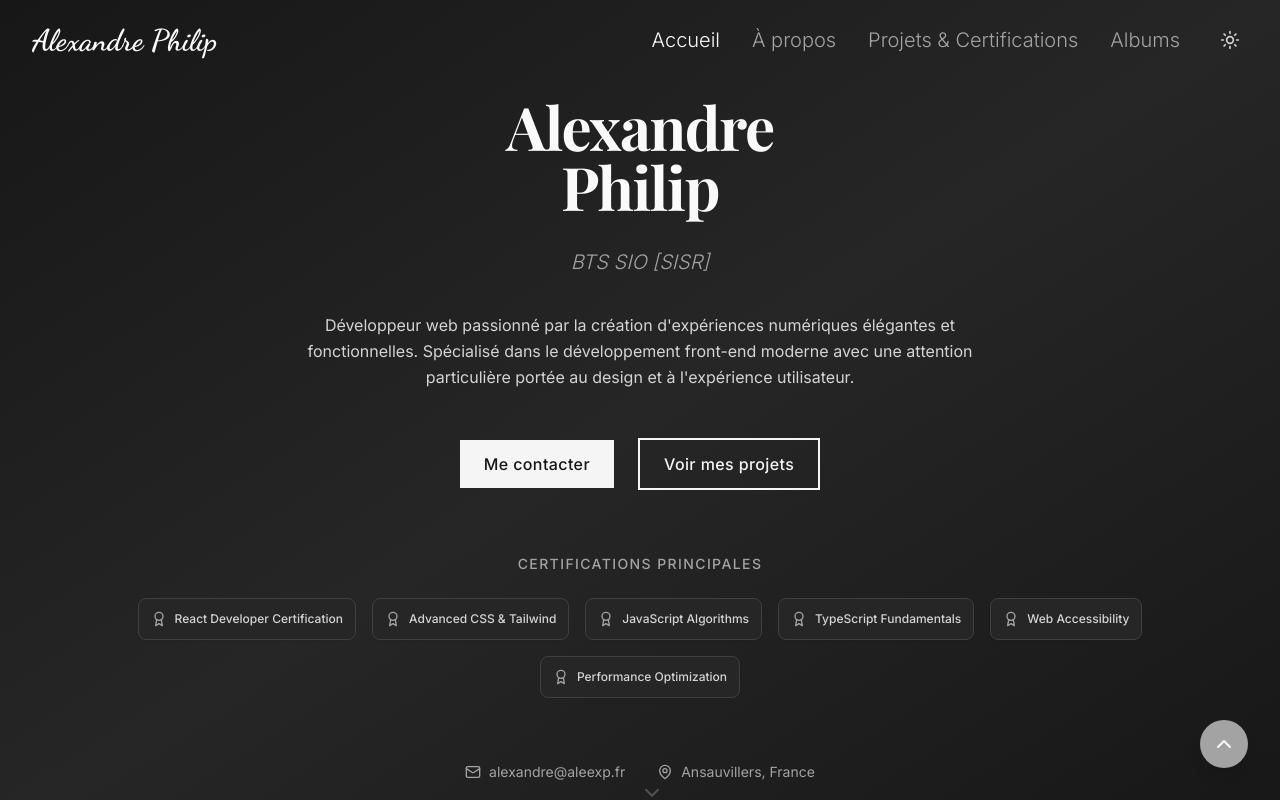
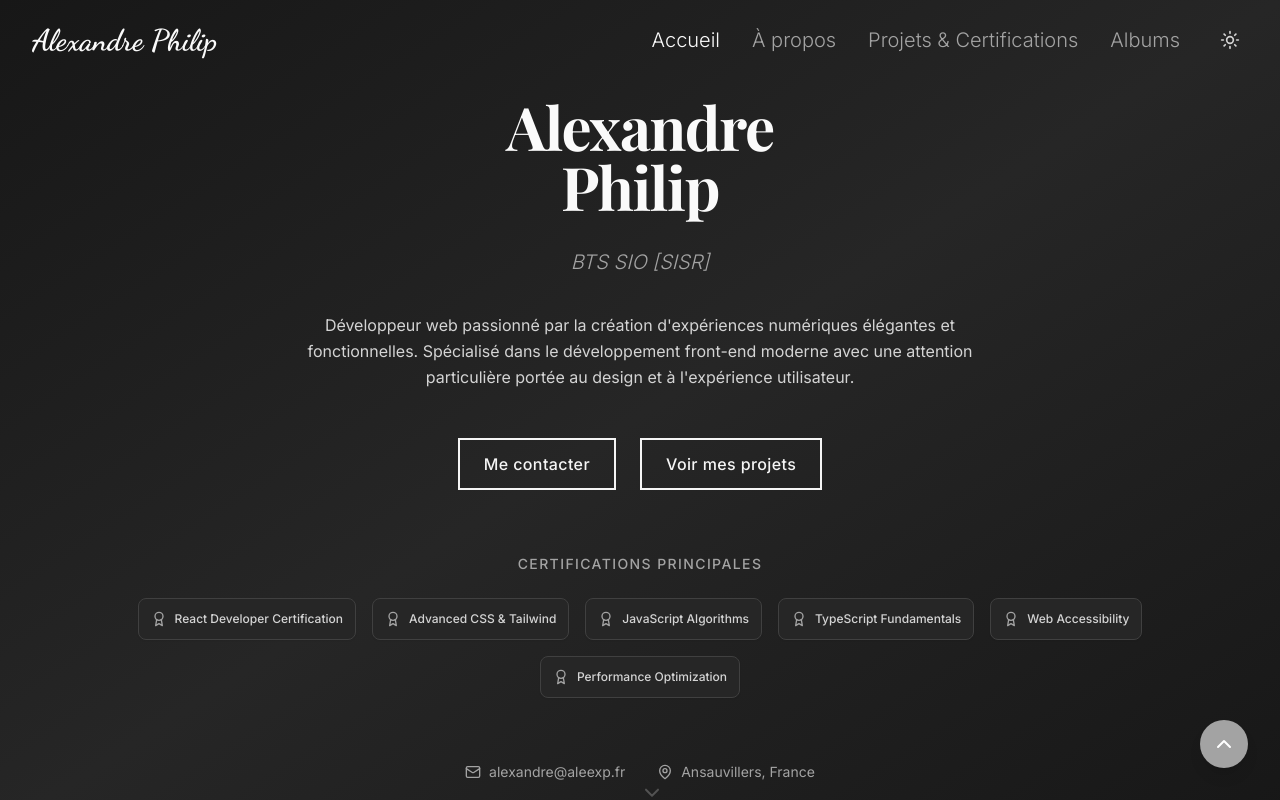
Before and after one commit to AleexFR/Portfolio-Pro, a React (Vite) app: page / in a window 1280 px wide. Both pictures are taken after a click on the button 1230 px from the left and 22 px from the top of the page. Shown: the top 800 px of the page. Built offline with nearby package versions, Linux system fonts and the light colour scheme.

Commit message:
Remove button styling from home page buttons

```diff
--- a/src/pages/Home.jsx
+++ b/src/pages/Home.jsx
@@ -88,7 +88,7 @@ const Home = () => {
         >
           <Link
             to="/contact"
-            className="museum-button"
+            className="px-6 py-3 border-2 border-museum-900 dark:border-museum-100 text-museum-900 dark:text-museum-100 rounded-none font-medium tracking-wide transition-all duration-300 hover:bg-museum-900 dark:hover:bg-museum-100 hover:text-museum-100 dark:hover:text-museum-900"
           >
             Me contacter
           </Link>
```
